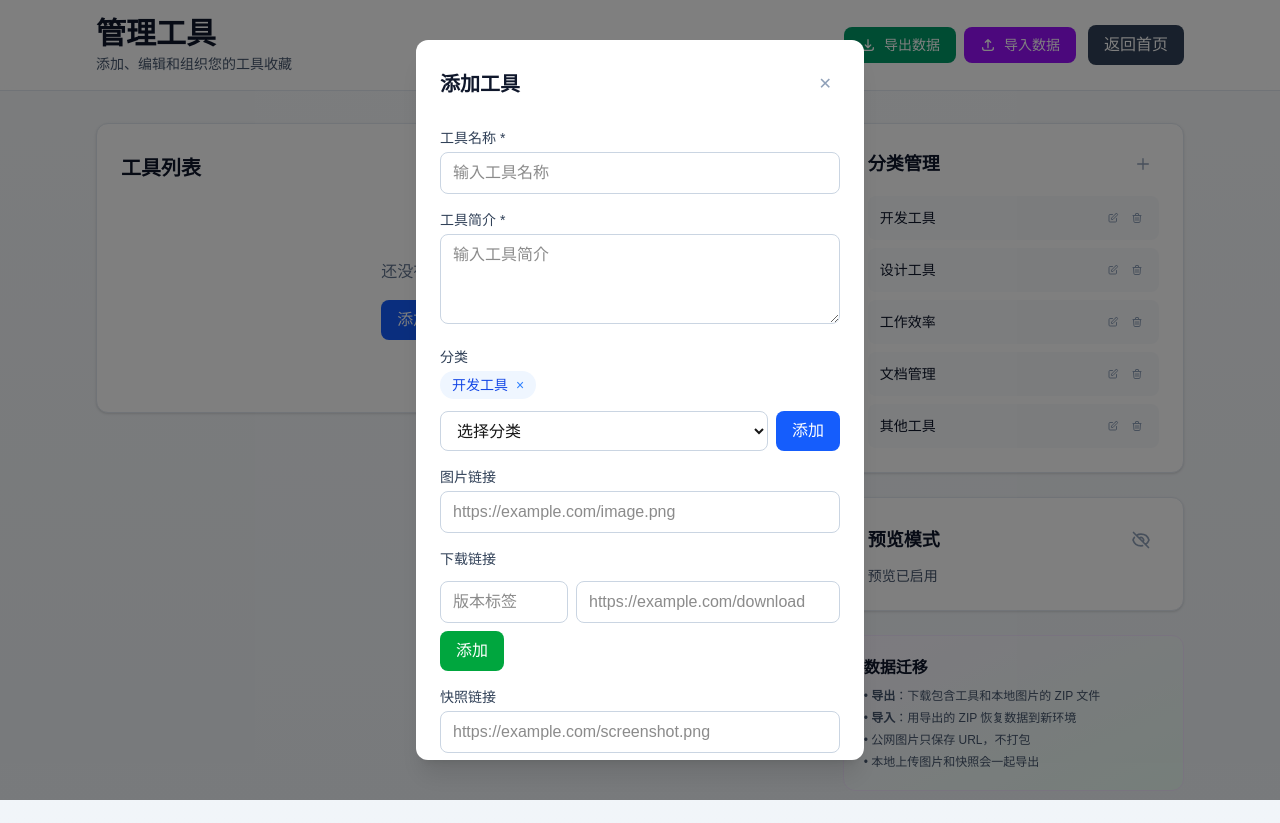
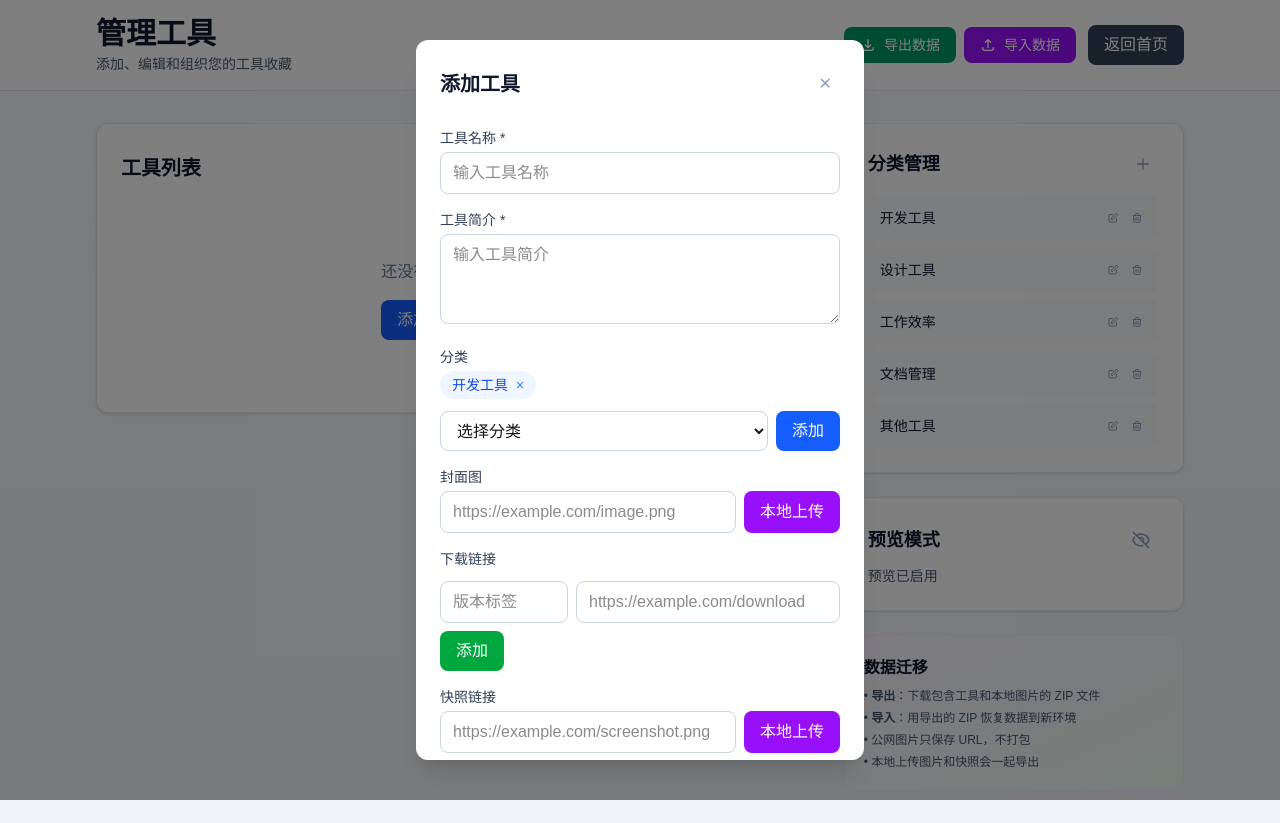
Before and after one commit to LHY-1/Tools-Share, a Next.js app: page /admin in a window 1280 px wide. Both pictures are taken after a click on the button "添加工具". Built offline with nearby package versions, Linux system fonts and the light colour scheme.

Commit message:
feat: AdminPage 图片字段支持本地上传

```diff
--- a/app/components/AdminPage.tsx
+++ b/app/components/AdminPage.tsx
@@ -1,6 +1,6 @@
 'use client';
 
-import { useState, useEffect, useRef } from 'react';
+import { useState, useEffect, useRef, type ChangeEvent } from 'react';
 import { Tool, StoredTool, CreateToolInput, toTool } from '@/app/types';
 import { Trash2, Edit2, Plus, Eye, EyeOff, GripVertical, Upload, Download, CheckCircle, AlertCircle } from './Icons';
 import Link from 'next/link';
@@ -38,6 +38,34 @@ export default function AdminPage() {
   const [tools, setTools] = useState<Tool[]>([]);
   const [categories, setCategories] = useState<string[]>(DEFAULT_CATEGORIES);
   const [isLoading, setIsLoading] = useState(true);
+
+  // 图片上传
+  const imageFileInputRef = useRef<HTMLInputElement>(null);
+  const snapshotFileInputRef = useRef<HTMLInputElement>(null);
+
+  const handleImageUpload = (e: React.ChangeEvent<HTMLInputElement>) => {
+    const file = e.target.files?.[0];
+    if (!file) return;
+    const reader = new FileReader();
+    reader.onload = (ev) => {
+      const base64 = ev.target?.result as string;
+      setFormData((prev) => ({ ...prev, imageUrl: base64 }));
+    };
+    reader.readAsDataURL(file);
+    e.target.value = '';
+  };
+
+  const handleSnapshotUpload = (e: React.ChangeEvent<HTMLInputElement>) => {
+    const file = e.target.files?.[0];
+    if (!file) return;
+    const reader = new FileReader();
+    reader.onload = (ev) => {
+      const base64 = ev.target?.result as string;
+      setFormData((prev) => ({ ...prev, screenshotLink: base64 }));
+    };
+    reader.readAsDataURL(file);
+    e.target.value = '';
+  };
 
   // 导入结果提示
   const [importResult, setImportResult] = useState<ImportResult | null>(null);
@@ -673,10 +701,24 @@ export default function AdminPage() {
                   </div>
 
                   <div>
-                    <label className="block text-sm font-medium text-slate-700 mb-1">图片链接</label>
-                    <input type="url" value={formData.imageUrl} onChange={(e) => setFormData({ ...formData, imageUrl: e.target.value })}
-                      className="w-full px-3 py-2 border border-slate-300 rounded-lg focus:ring-2 focus:ring-blue-500 focus:border-blue-500"
-                      placeholder="https://example.com/image.png" />
+                    <label className="block text-sm font-medium text-slate-700 mb-1">封面图</label>
+                    <div className="flex gap-2">
+                      <input
+                        type="url"
+                        value={formData.imageUrl.startsWith('data:') ? '' : formData.imageUrl}
+                        onChange={(e: ChangeEvent<HTMLInputElement>) => setFormData({ ...formData, imageUrl: e.target.value })}
+                        className="flex-1 px-3 py-2 border border-slate-300 rounded-lg focus:ring-2 focus:ring-blue-500 focus:border-blue-500"
+                        placeholder="https://example.com/image.png" />
+                      <button type="button" onClick={() => imageFileInputRef.current?.click()}
+                        className="px-4 py-2 bg-purple-600 hover:bg-purple-700 text-white rounded-lg transition-colors font-medium">
+                        本地上传
+                      </button>
+                      <input ref={imageFileInputRef} type="file" accept="image/*"
+                        onChange={handleImageUpload} className="hidden" />
+                    </div>
+                    {formData.imageUrl.startsWith('data:') && (
+                      <p className="text-xs text-green-600 mt-1">✓ 已选择本地图片</p>
+                    )}
                   </div>
 
                   <div>
@@ -710,9 +752,23 @@ export default function AdminPage() {
 
                   <div>
                     <label className="block text-sm font-medium text-slate-700 mb-1">快照链接</label>
-                    <input type="url" value={formData.screenshotLink} onChange={(e) => setFormData({ ...formData, screenshotLink: e.target.value })}
-                      className="w-full px-3 py-2 border border-slate-300 rounded-lg focus:ring-2 focus:ring-blue-500 focus:border-blue-500"
-                      placeholder="https://example.com/screenshot.png" />
+                    <div className="flex gap-2">
+                      <input
+                        type="url"
+                        value={(formData.screenshotLink ?? '').startsWith('data:') ? '' : formData.screenshotLink ?? ''}
+                        onChange={(e: ChangeEvent<HTMLInputElement>) => setFormData({ ...formData, screenshotLink: e.target.value })}
+                        className="flex-1 px-3 py-2 border border-slate-300 rounded-lg focus:ring-2 focus:ring-blue-500 focus:border-blue-500"
+                        placeholder="https://example.com/screenshot.png" />
+                      <button type="button" onClick={() => snapshotFileInputRef.current?.click()}
+                        className="px-4 py-2 bg-purple-600 hover:bg-purple-700 text-white rounded-lg transition-colors font-medium">
+                        本地上传
+                      </button>
+                      <input ref={snapshotFileInputRef} type="file" accept="image/*"
+                        onChange={handleSnapshotUpload} className="hidden" />
+                    </div>
+                    {(formData.screenshotLink ?? '').startsWith('data:') && (
+                      <p className="text-xs text-green-600 mt-1">✓ 已选择本地图片</p>
+                    )}
                   </div>
 
                   <div className="flex gap-3 pt-4">
```
